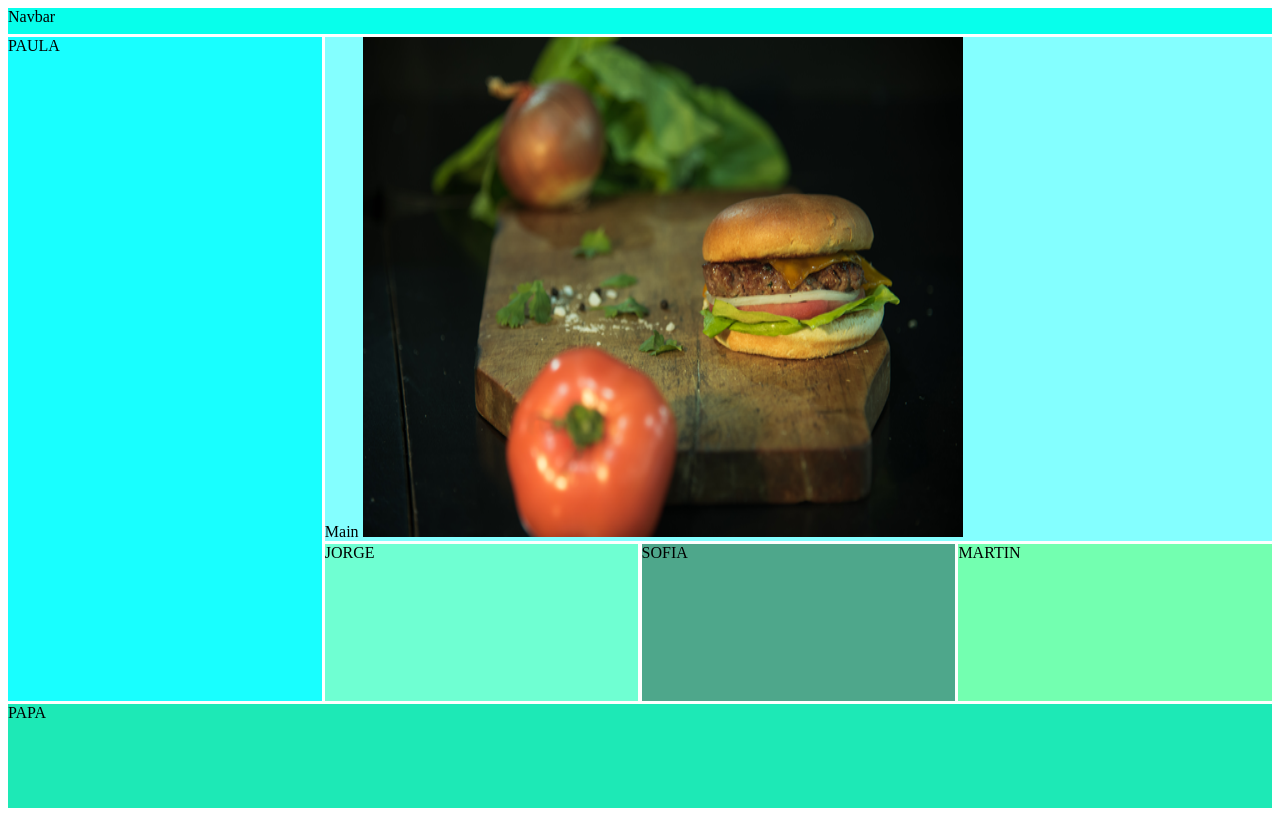
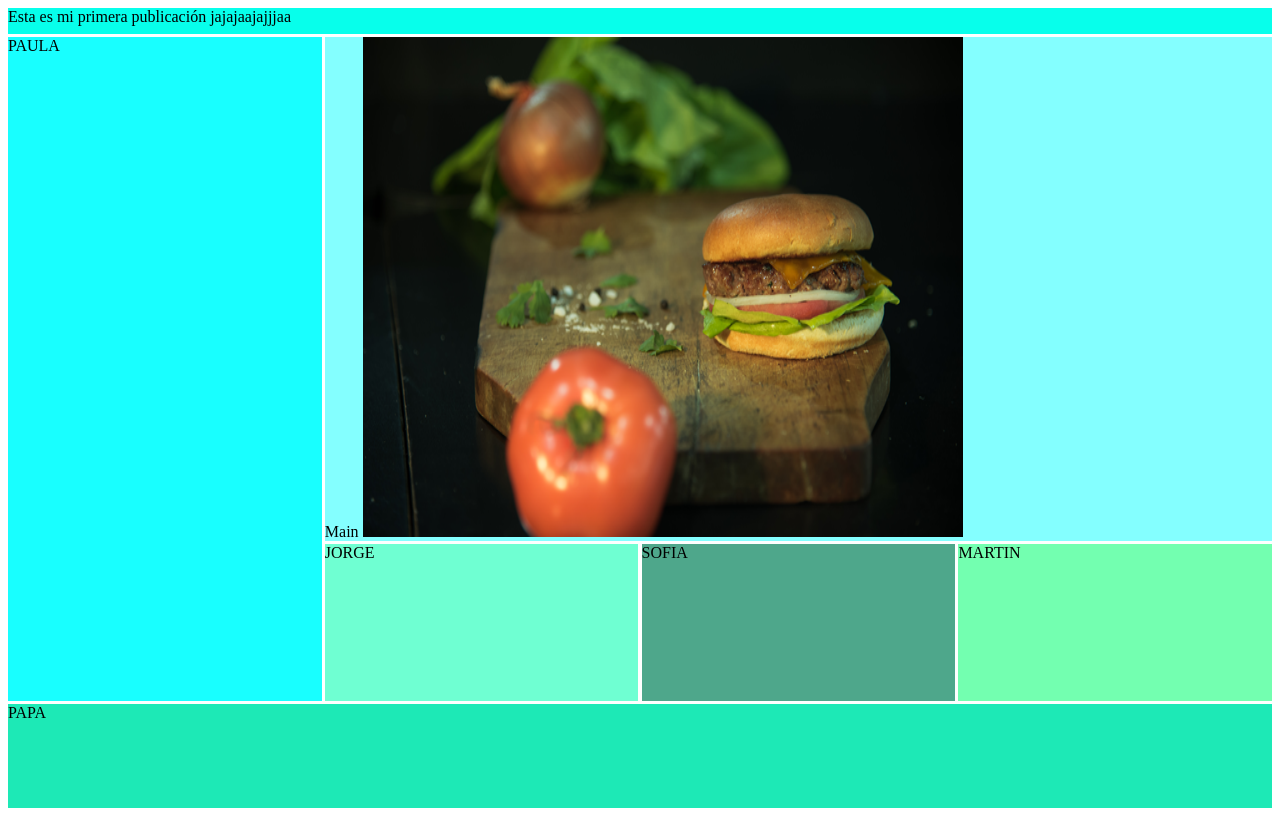
Before and after one commit to masojopa/masojopa.github.io, a plain HTML site: page index.html in a window 1280 px wide. Drawn offline with Linux system fonts and the light colour scheme.

Commit message:
Firmando

```diff
--- a/index.html
+++ b/index.html
@@ -9,7 +9,7 @@
   </head>
   <body>
     <div class="container">
-      <nav>Navbar</nav>
+      <nav>Esta es mi primera publicación jajajaajajjjaa</nav>
       <main>
         Main
         <img
```
